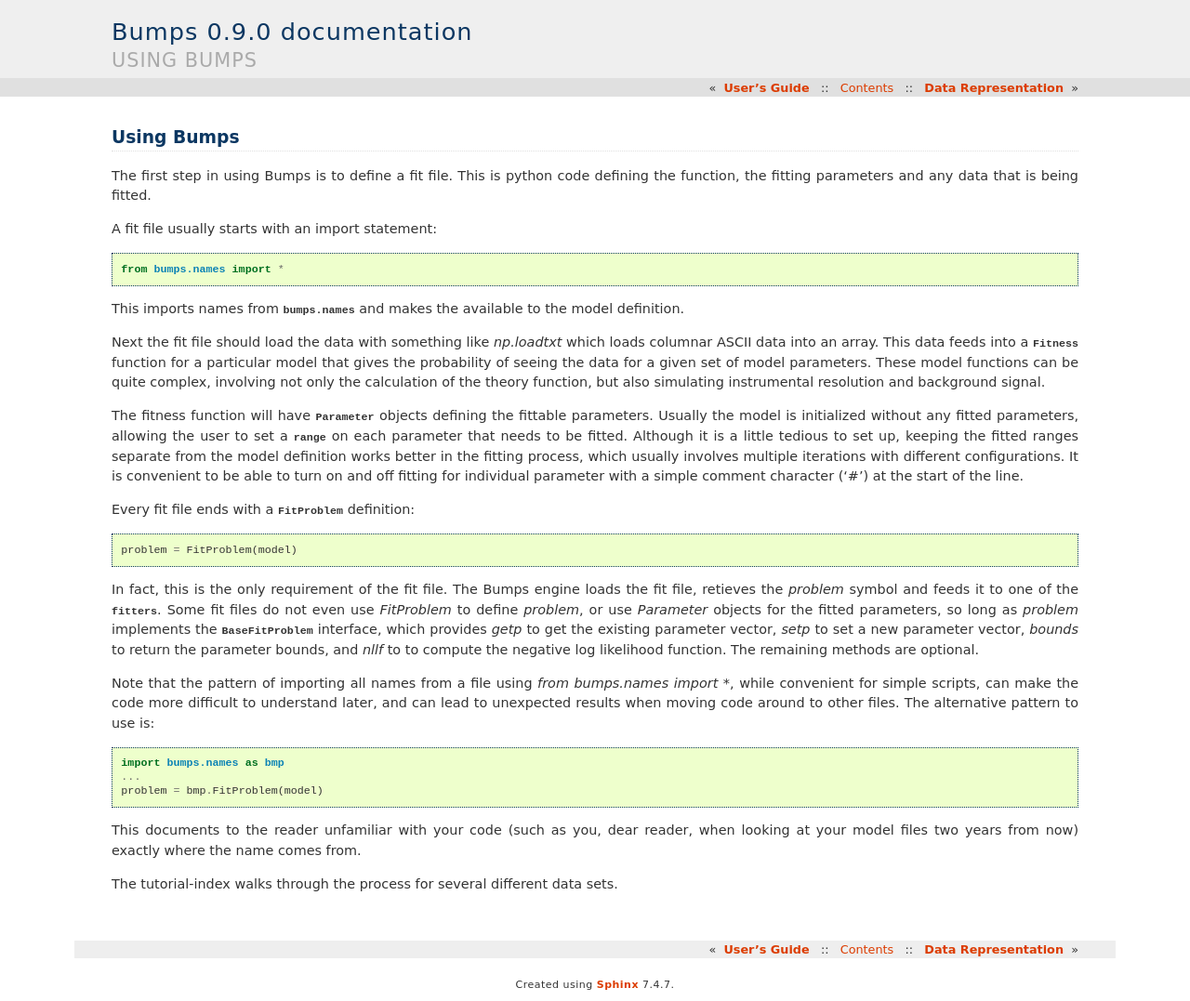
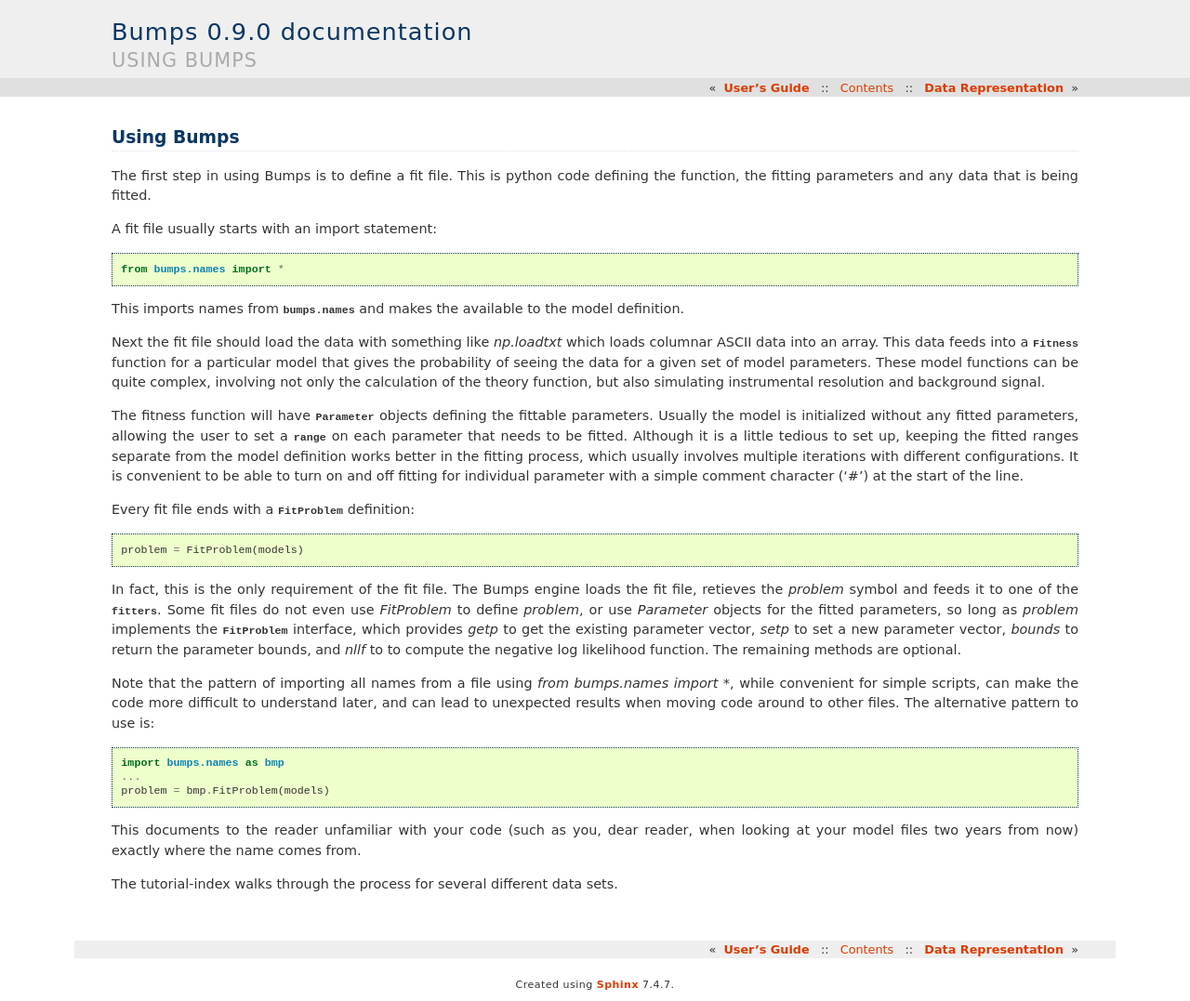
Before and after one commit to bumps/bumps, a Sphinx documentation site: the page built from doc/guide/intro.rst, in a window 1280 px wide. Shown: the whole page at 93% size. Built offline with Sphinx 7.4.7, drawn with Linux system fonts in a browser that asks for light colours; pages that are not in the unit, such as notebooks, are missing from menus.

Commit message:
update docs for changes to dataclass branch

```diff
--- a/doc/guide/intro.rst
+++ b/doc/guide/intro.rst
@@ -39,14 +39,14 @@
 Every fit file ends with a :func:`FitProblem <bumps.fitproblem.FitProblem>`
 definition::
 
-    problem = FitProblem(model)
+    problem = FitProblem(models)
 
 In fact, this is the only requirement of the fit file.  The Bumps engine
 loads the fit file, retieves the *problem* symbol and feeds it to one of the
 :mod:`fitters <bumps.fitters>`.  Some fit files do not even use *FitProblem* to
 define *problem*, or use *Parameter* objects for the fitted parameters, so
 long as *problem* implements the
-:class:`BaseFitProblem <bumps.fitproblem.BaseFitProblem>` interface, which
+:class:`FitProblem <bumps.fitproblem.FitProblem>` interface, which
 provides *getp* to get the existing parameter vector, *setp* to set a new
 parameter vector, *bounds* to return the parameter bounds, and *nllf* to
 to compute the negative log likelihood function.  The remaining methods are
@@ -60,7 +60,7 @@
 
     import bumps.names as bmp
     ...
-    problem = bmp.FitProblem(model)
+    problem = bmp.FitProblem(models)
 
 This documents to the reader unfamiliar with your code (such as you, dear
 reader, when looking at your model files two years from now) exactly where
--- a/doc/guide/parameter.rst
+++ b/doc/guide/parameter.rst
@@ -76,8 +76,6 @@
 - :meth:`soft_range <Parameter.soft_range>` is a combination of *range*
   and *dev* in that the parameter has equal probability within [*low*,*high*]
   but Gaussian probability of width *std* as it strays outside of the range.
-- :meth:`pdf <Parameter.pdf>` is like *dev* but works with any continuous
-  `scipy.stats distribution <http://docs.scipy.org/doc/scipy/reference/stats.html>`_.
 
 All these methods set the *bounds* attribute on the parameter in one way
 or another.  See :mod:`bumps.bounds` for details.  Technically, setting
```
